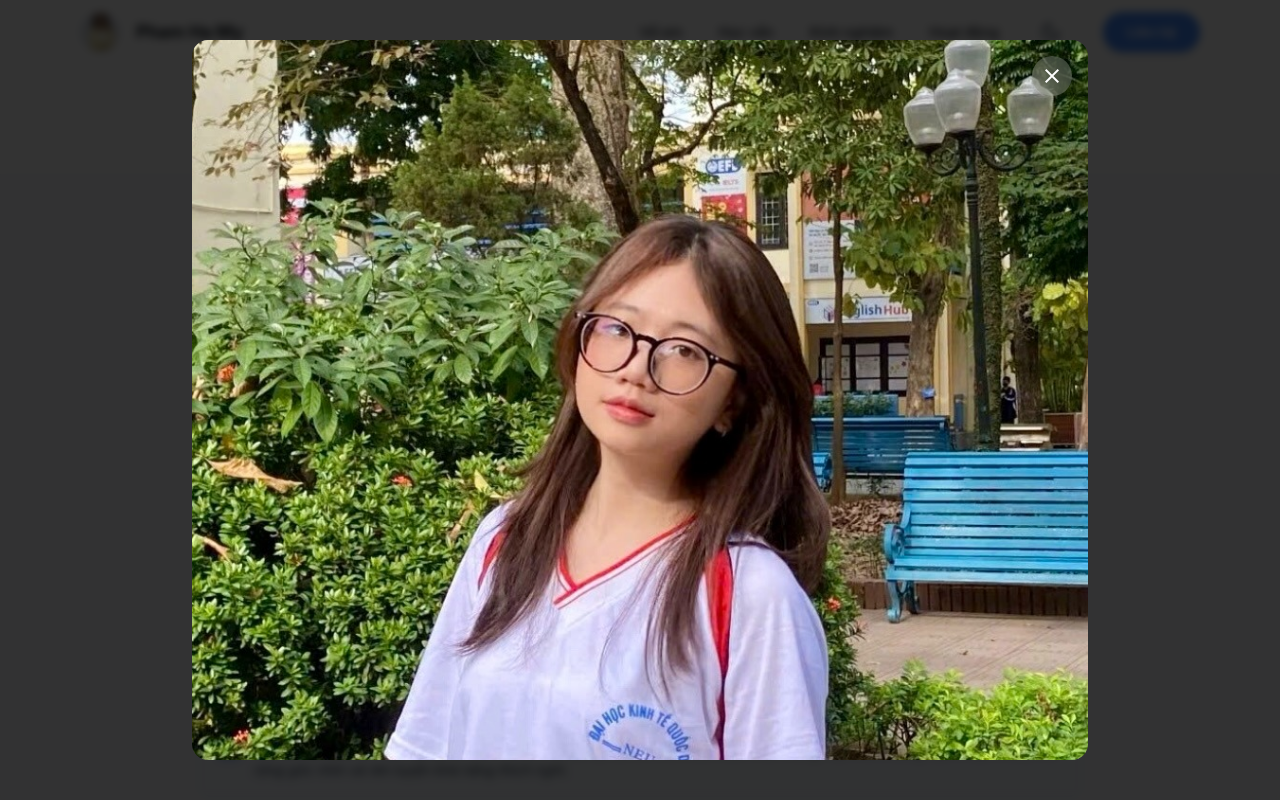
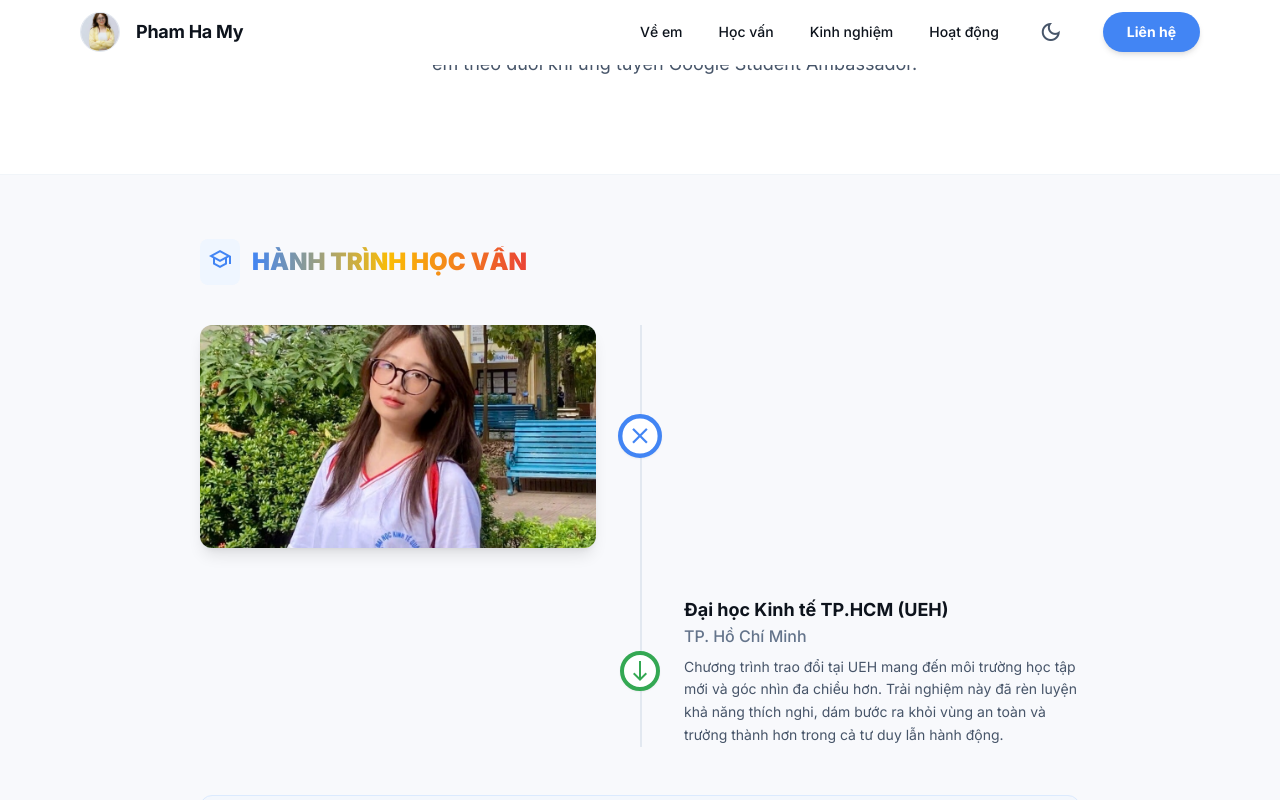
Before and after one commit to mypopo1526-dot/Ha-My, a Next.js app: page / in a window 1280 px wide. Both pictures are taken after a click on the element "north". Shown: the part 1206-2006 px from the top of the page. Built offline with nearby package versions, Linux system fonts and the light colour scheme.

Commit message:
Refactor Education to toggle images inline

```diff
--- a/components/Education.js
+++ b/components/Education.js
@@ -3,7 +3,8 @@ import { motion } from "framer-motion";
 import React from "react";
 
 export default function Education() {
-    const [popupImage, setPopupImage] = React.useState(null);
+    const [showNeu, setShowNeu] = React.useState(false);
+    const [showUeh, setShowUeh] = React.useState(false);
 
     return (
         <section className="w-full max-w-[960px] mx-auto px-4 md:px-10 py-16 scroll-mt-20" id="education">
@@ -30,15 +31,28 @@ export default function Education() {
                         transition={{ duration: 0.5 }}
                         className="md:w-[45%] mb-4 md:mb-0 md:text-right pl-12 md:pl-0"
                     >
+                        {showNeu ? (
+                            <motion.img
+                                initial={{ opacity: 0, scale: 0.9 }}
+                                animate={{ opacity: 1, scale: 1 }}
+                                src="/neu.jpg"
+                                alt="NEU"
+                                className="w-full rounded-xl shadow-lg cursor-pointer object-cover aspect-video"
+                                onClick={() => setShowNeu(false)}
+                            />
+                        ) : (
+                            <div>
                                 <h3 className="text-lg font-bold text-[#0d131c] dark:text-white">Đại học Kinh tế Quốc dân (NEU)</h3>
                                 <p className="text-slate-500 dark:text-slate-400 font-medium">Hà Nội</p>
                                 <p className="text-slate-600 dark:text-slate-300 mt-2 text-sm leading-relaxed">NEU là môi trường nền tảng hình thành tư duy học thuật và định hướng phát triển. Những trải nghiệm học tập và hoạt động sinh viên tại đây đã mở rộng kết nối, đồng thời nuôi dưỡng tinh thần tạo giá trị cho cộng đồng sinh viên.</p>
+                            </div>
+                        )}
                     </motion.div>
                     <div
-                        onClick={() => setPopupImage('/neu.jpg')}
-                        className="absolute left-8 md:left-1/2 transform -translate-x-1/2 w-10 h-10 rounded-full bg-white dark:bg-slate-800 border-4 border-google-blue flex items-center justify-center z-10 shadow-sm group-hover:scale-110 transition-transform cursor-pointer hover:bg-blue-50"
+                        onClick={() => setShowNeu(!showNeu)}
+                        className={`absolute left-8 md:left-1/2 transform -translate-x-1/2 w-10 h-10 rounded-full bg-white dark:bg-slate-800 border-4 border-google-blue flex items-center justify-center z-10 shadow-sm transition-all cursor-pointer ${showNeu ? 'scale-110 bg-blue-50' : 'group-hover:scale-110'}`}
                     >
-                        <span className="material-symbols-outlined text-google-blue text-sm">north</span>
+                        <span className="material-symbols-outlined text-google-blue text-sm">{showNeu ? "close" : "north"}</span>
                     </div>
                     <div className="md:w-[45%] hidden md:block"></div>
                 </div>
@@ -46,10 +60,10 @@ export default function Education() {
                 <div className="relative flex flex-col md:flex-row items-center justify-between group">
                     <div className="md:w-[45%] hidden md:block"></div>
                     <div
-                        onClick={() => setPopupImage('/ueh.jpg')}
-                        className="absolute left-8 md:left-1/2 transform -translate-x-1/2 w-10 h-10 rounded-full bg-white dark:bg-slate-800 border-4 border-google-green flex items-center justify-center z-10 shadow-sm group-hover:scale-110 transition-transform cursor-pointer hover:bg-green-50"
+                        onClick={() => setShowUeh(!showUeh)}
+                        className={`absolute left-8 md:left-1/2 transform -translate-x-1/2 w-10 h-10 rounded-full bg-white dark:bg-slate-800 border-4 border-google-green flex items-center justify-center z-10 shadow-sm transition-all cursor-pointer ${showUeh ? 'scale-110 bg-green-50' : 'group-hover:scale-110'}`}
                     >
-                        <span className="material-symbols-outlined text-google-green text-sm">south</span>
+                        <span className="material-symbols-outlined text-google-green text-sm">{showUeh ? "close" : "south"}</span>
                     </div>
                     <motion.div
                         initial={{ opacity: 0, x: 50 }}
@@ -58,36 +72,25 @@ export default function Education() {
                         transition={{ duration: 0.5, delay: 0.2 }}
                         className="md:w-[45%] pl-12 md:pl-0 text-left"
                     >
+                        {showUeh ? (
+                            <motion.img
+                                initial={{ opacity: 0, scale: 0.9 }}
+                                animate={{ opacity: 1, scale: 1 }}
+                                src="/ueh.jpg"
+                                alt="UEH"
+                                className="w-full rounded-xl shadow-lg cursor-pointer object-cover aspect-video"
+                                onClick={() => setShowUeh(false)}
+                            />
+                        ) : (
+                            <div>
                                 <h3 className="text-lg font-bold text-[#0d131c] dark:text-white">Đại học Kinh tế TP.HCM (UEH)</h3>
                                 <p className="text-slate-500 dark:text-slate-400 font-medium">TP. Hồ Chí Minh</p>
                                 <p className="text-slate-600 dark:text-slate-300 mt-2 text-sm leading-relaxed">Chương trình trao đổi tại UEH mang đến môi trường học tập mới và góc nhìn đa chiều hơn. Trải nghiệm này đã rèn luyện khả năng thích nghi, dám bước ra khỏi vùng an toàn và trưởng thành hơn trong cả tư duy lẫn hành động.</p>
+                            </div>
+                        )}
                     </motion.div>
                 </div>
             </div>
-
-            {/* Image Modal */}
-            {popupImage && (
-                <div
-                    className="fixed inset-0 z-50 flex items-center justify-center bg-black/80 p-4 backdrop-blur-sm"
-                    onClick={() => setPopupImage(null)}
-                >
-                    <motion.div
-                        initial={{ opacity: 0, scale: 0.9 }}
-                        animate={{ opacity: 1, scale: 1 }}
-                        exit={{ opacity: 0, scale: 0.9 }}
-                        className="relative max-w-4xl max-h-[90vh] rounded-2xl overflow-hidden"
-                        onClick={(e) => e.stopPropagation()}
-                    >
-                        <img src={popupImage} alt="Education Detail" className="w-full h-full object-contain" />
-                        <button
-                            onClick={() => setPopupImage(null)}
-                            className="absolute top-4 right-4 w-10 h-10 bg-white/20 hover:bg-white/40 backdrop-blur-md rounded-full flex items-center justify-center text-white transition-colors"
-                        >
-                            <span className="material-symbols-outlined">close</span>
-                        </button>
-                    </motion.div>
-                </div>
-            )}
 
             <motion.div
                 initial={{ opacity: 0, y: 20 }}
```
Lines whose indentation alone changed are shown as unchanged.
